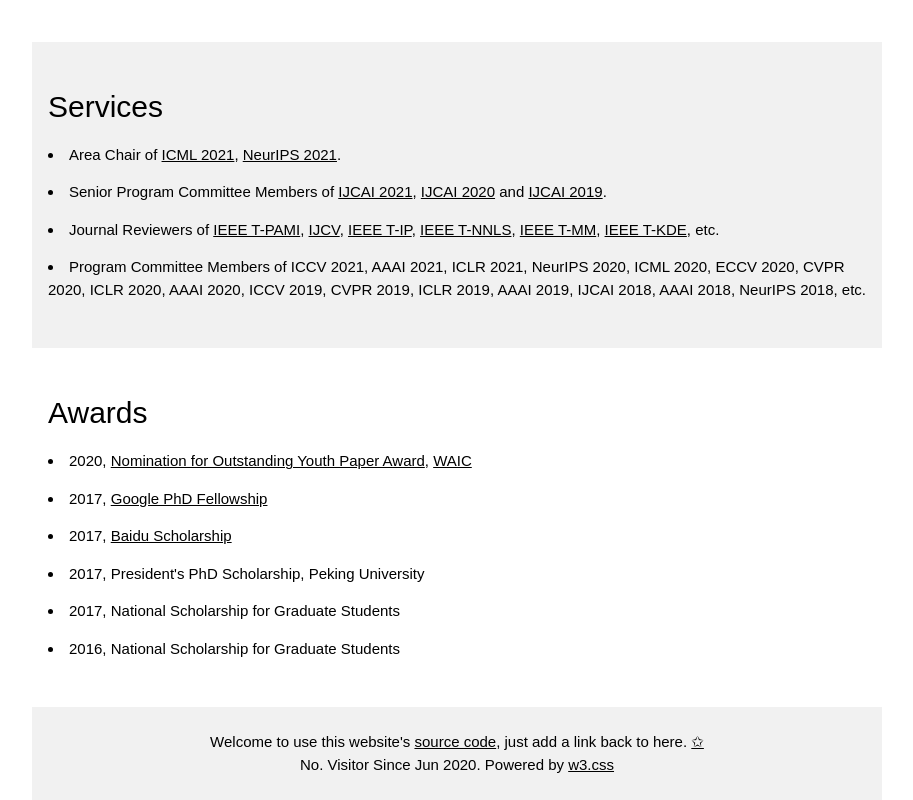
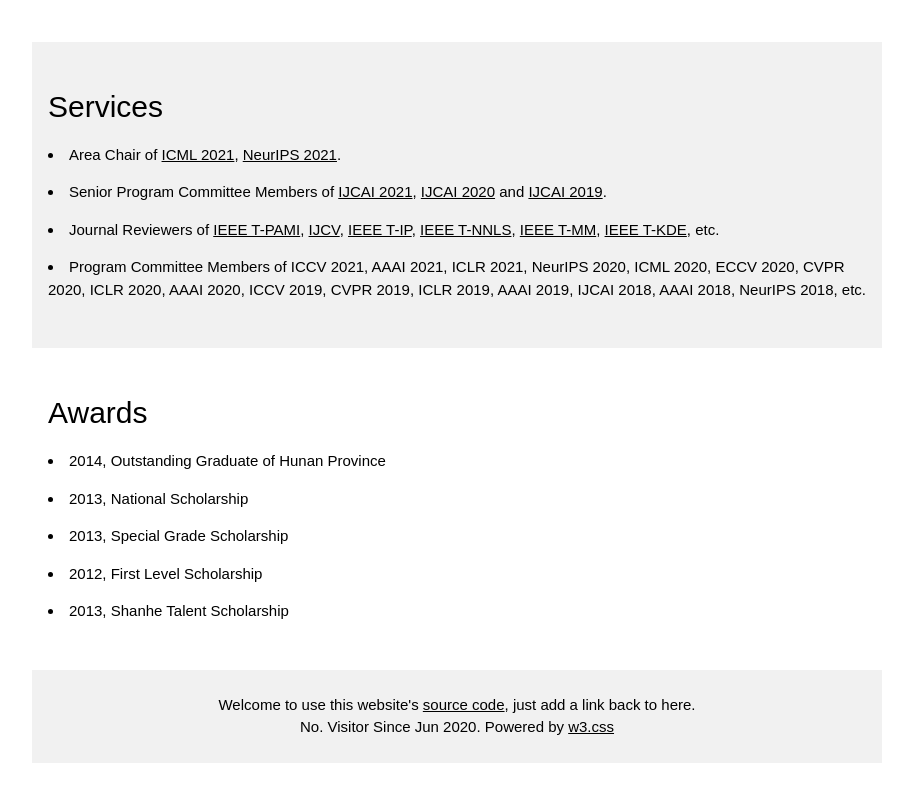
Before and after one commit to jamesdeep/jamesdeep.github.io, a plain HTML site: page index.html in a window 1280 px wide. Shown: the part 3033-3833 px from the top of the page, without its empty margins (258-1171 px from the left). After the commit the page ends 3796 px from the top, so only its background shows below. Drawn offline with Linux system fonts and the light colour scheme; a script that the page names is missing.

Commit message:
Update index.html

```diff
--- a/index.html
+++ b/index.html
@@ -73,7 +73,7 @@
 
 <!-- Top menu on small screens -->
 <header class="w3-bar w3-top w3-hide-large w3-black w3-xlarge">
-  <div class="w3-bar-item w3-padding-24">YUNHE</div>
+  <div class="w3-bar-item w3-padding-24">JIANGONG</div>
   <a href="javascript:void(0)" class="w3-bar-item w3-button w3-padding-24 w3-right"  style="font-stretch: extra-expanded;" onclick="w3_open()"><b>≡</b></a>
   </div>
 </header>
@@ -247,17 +247,16 @@ Under a variety of moving conditions, our solution demonstrates an average estim
   <!-- The Awards Section -->
   <div class="w3-container w3-padding-32" id="award">
     <h2>Awards</h2>
-    <p><li> 2020, <a href="https://mp.weixin.qq.com/s/dORL01lgFNDHgjp3KMJmiQ">Nomination for Outstanding Youth Paper Award</a>, <a href="https://worldaic.com.cn/portal/en/aboutus.html">WAIC</a></p>
-    <p><li> 2017, <a href="https://research.google/outreach/phd-fellowship/recipients/?category=2017">Google PhD Fellowship</a></p>
-    <p><li> 2017, <a href="http://scholarship.baidu.com/">Baidu Scholarship</a></p>
-    <p><li> 2017, President's PhD Scholarship, Peking University</p>
-    <p><li> 2017, National Scholarship for Graduate Students</p>
-    <p><li> 2016, National Scholarship for Graduate Students</p>
+    <p><li> 2014, Outstanding Graduate of Hunan Province</p>
+    <p><li> 2013, National Scholarship</p>
+    <p><li> 2013, Special Grade Scholarship</p>
+    <p><li> 2012, First Level Scholarship</p>
+    <p><li> 2013, Shanhe Talent Scholarship</p>
   </div>
 
   <div class="w3-light-grey w3-center w3-padding-24">
 
-    Welcome to use this website's <a href="https://github.com/YunheWang/HomePage">source code</a>, just add a link back to here. <a href="https://www.wangyunhe.site/">&#10025;</a></br>
+    Welcome to use this website's <a href="https://github.com/jamesdeep/HomePage">source code</a>, just add a link back to here. </br>
 
   <!-- Default Statcounter code for Jian Gong's Homepage
   https://www.wangyunhe.site -->
```
